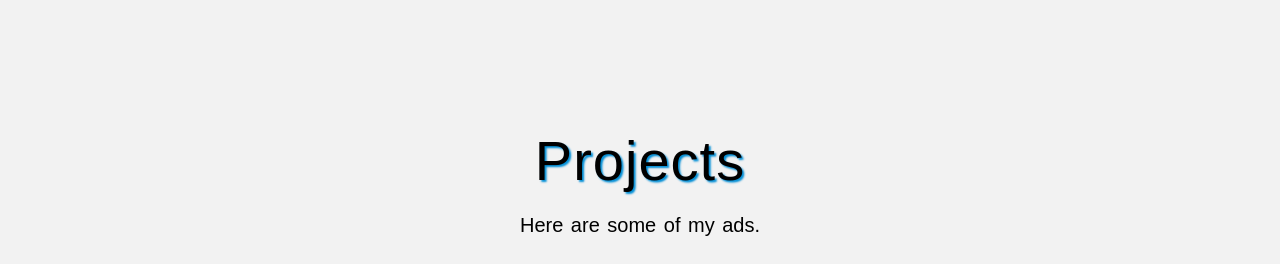
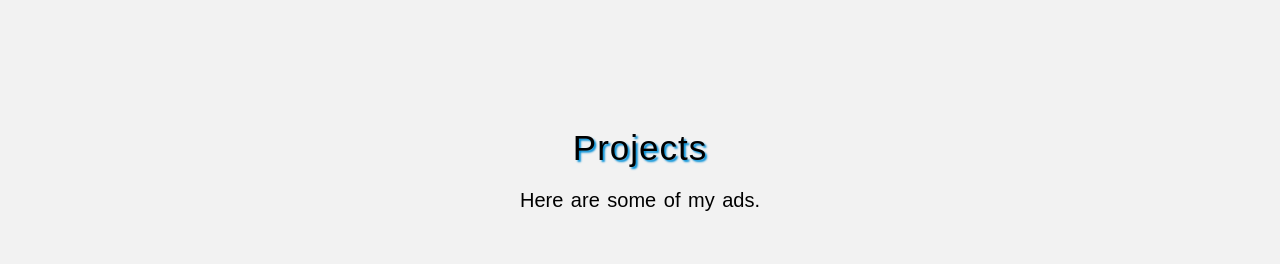
Before and after one commit to Marsha0527/marsha0527.github.io, a plain HTML site: page index.html in a window 1280 px wide. Shown: the part 3660-3924 px from the top of the page. Drawn offline with nearby package versions, Linux system fonts and the light colour scheme.

Commit message:
Update styles.css

```diff
--- a/styles.css
+++ b/styles.css
@@ -13,7 +13,7 @@ body {
     background: #47EED6;
     color: #F2F2F2;
     font-family: Georgia, Helvetica, sans-serif;
-    font-size: 18px;
+    font-size: 16px;
 }
 
 body,
@@ -93,7 +93,7 @@ font-family: "Dancing script", sans-serif;
 #home-section .home-inner h4 {
     color: #F2F2F2;
     font-family: dancing script, sans-serif;
-    font-size: 30px;
+    font-size: 25px;
     padding-top: 10px;
     word-spacing: 2.5px;
     letter-spacing: 1px;
@@ -102,7 +102,7 @@ font-family: "Dancing script", sans-serif;
 
 #projects-head-section h4{
     background-color: #F2F2F2;
-    font-size: 56px;
+    font-size: 35px;
     font-weight: normal;
     letter-spacing: 1px;
     color: #000;
```
